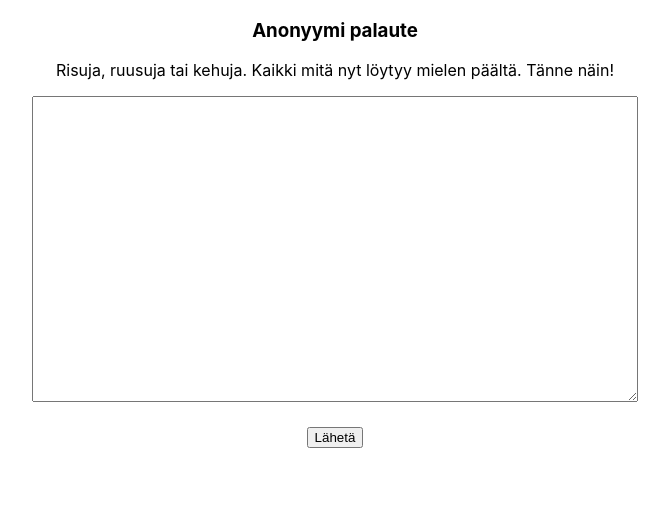
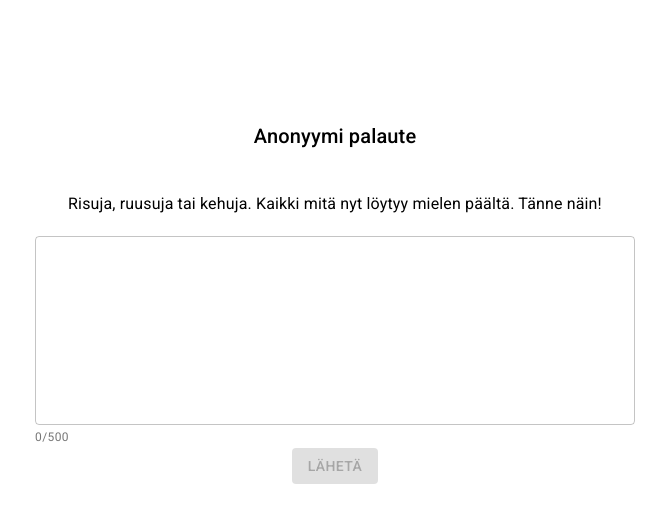
Before and after one commit to ggv3/std-feedback-frontend, a React (Create React App) app: page / in a window 1280 px wide. Shown: the top 522 px of the page, without its empty margins (305-974 px from the left). Built offline with nearby package versions, Linux system fonts and the light colour scheme.

Commit message:
Visual updates

```diff
--- a/package.json
+++ b/package.json
@@ -3,13 +3,15 @@
   "version": "0.1.0",
   "private": true,
   "dependencies": {
+    "@material-ui/core": "^4.9.5",
     "@testing-library/jest-dom": "^4.2.4",
     "@testing-library/react": "^9.4.0",
     "@testing-library/user-event": "^7.2.1",
     "axios": "^0.19.1",
     "react": "^16.12.0",
     "react-dom": "^16.12.0",
-    "react-scripts": "3.3.0"
+    "react-scripts": "3.3.0",
+    "styled-components": "^5.0.1"
   },
   "scripts": {
     "start": "PORT=3001 react-scripts start",
--- a/public/index.html
+++ b/public/index.html
@@ -3,6 +3,14 @@
   <head>
     <meta charset="utf-8" />
     <link rel="icon" href="%PUBLIC_URL%/favicon.ico" />
+    <link
+      rel="stylesheet"
+      href="https://fonts.googleapis.com/css?family=Roboto:300,400,500,700&display=swap"
+    />
+    <link
+      rel="stylesheet"
+      href="https://fonts.googleapis.com/icon?family=Material+Icons"
+    />
     <meta name="viewport" content="width=device-width, initial-scale=1" />
     <meta name="theme-color" content="#000000" />
     <meta />
--- a/src/components/Form.jsx
+++ b/src/components/Form.jsx
@@ -1,10 +1,32 @@
 import React from "react";
 import axios from "axios";
+import Button from "@material-ui/core/Button";
+import Typography from "@material-ui/core/Typography";
+import TextField from "@material-ui/core/TextField";
+import FormControl from "@material-ui/core/FormControl";
+import FormHelperText from "@material-ui/core/FormHelperText";
+import styled from "styled-components";
+import Snackbar from "@material-ui/core/Snackbar";
+
+const Wrapper = styled.div`
+  margin-top: 100px;
+  display: flex;
+  flex-direction: column;
+  align-items: center;
+`;
+
+const Section = styled.div`
+  padding: 20px;
+`;
+
+const StyledTextField = styled(TextField)`
+  width: 600px;
+`;
 
 class Form extends React.Component {
   constructor(props) {
     super(props);
-    this.state = { feedback: "", feedbackSent: false };
+    this.state = { feedback: "", feedbackSuccess: "", snackbarOpen: false };
     this.handleChange = this.handleChange.bind(this);
     this.sendFeedback = this.sendFeedback.bind(this);
   }
@@ -20,47 +42,71 @@ class Form extends React.Component {
         text: this.state.feedback
       })
       .then(response => {
-        this.setState({ feedbackSent: true, feedback: "" });
-        console.log(response);
+        this.setState({
+          feedbackSuccess: true,
+          feedback: "",
+          snackbarOpen: true
+        });
+        this.setState({});
       })
       .catch(e => {
+        this.setState({ snackbarOpen: true, feedbackSuccess: false });
         console.log(e);
       });
   }
 
   render() {
+    const disabled =
+      this.state.feedback.length < 1 || this.state.feedback.length > 500;
     return (
-      <React.Fragment>
-        <div>
-          <h3>Anonyymi palaute</h3>
-          <p>
+      <Wrapper>
+        <Section>
+          <Typography variant="h6">Anonyymi palaute</Typography>
+        </Section>
+        <Section>
+          <Typography>
             Risuja, ruusuja tai kehuja. Kaikki mitä nyt löytyy mielen päältä.
             Tänne näin!
-          </p>
-        </div>
-        <div>
-          <form>
-            <label>
-              <textarea
-                value={this.state.feedback}
-                onChange={this.handleChange}
-                type="text"
-                name="name"
-                style={{
-                  height: 300,
-                  width: 600
-                }}
-              />
-            </label>
-          </form>
-        </div>
-        <div style={{ marginTop: 20 }}>
-          <button onClick={this.sendFeedback}>Lähetä</button>
-        </div>
-        <div style={{ display: !this.state.feedbackSent ? "none" : "" }}>
-          <p>Kiitokset palautteesta!</p>
-        </div>
-      </React.Fragment>
+          </Typography>
+        </Section>
+
+        <FormControl>
+          <StyledTextField
+            id="outlined-textarea"
+            multiline
+            variant="outlined"
+            rows="8"
+            value={this.state.feedback}
+            onChange={this.handleChange}
+            aria-describedby="helperText"
+          />
+          <FormHelperText id="helperText">
+            {`${this.state.feedback.length}/500`}
+          </FormHelperText>
+        </FormControl>
+        <Button
+          variant="contained"
+          color="primary"
+          onClick={this.sendFeedback}
+          disabled={disabled}
+        >
+          Lähetä
+        </Button>
+        <Snackbar
+          anchorOrigin={{
+            vertical: "center",
+            horizontal: "center"
+          }}
+          onClose={() => this.setState({ snackbarOpen: false })}
+          open={this.state.snackbarOpen}
+          autoHideDuration={10000}
+          message={
+            this.state.feedbackSuccess
+              ? "Kiitos palautteesta!"
+              : "Virhe palautteen lähettämisessä, kerro Galloglaichille, niin korjataan asia"
+          }
+        />
+      </Wrapper>
     );
   }
 }
```
Also changed, not shown: 1 other file (tests, documents, lock files or other folders).
